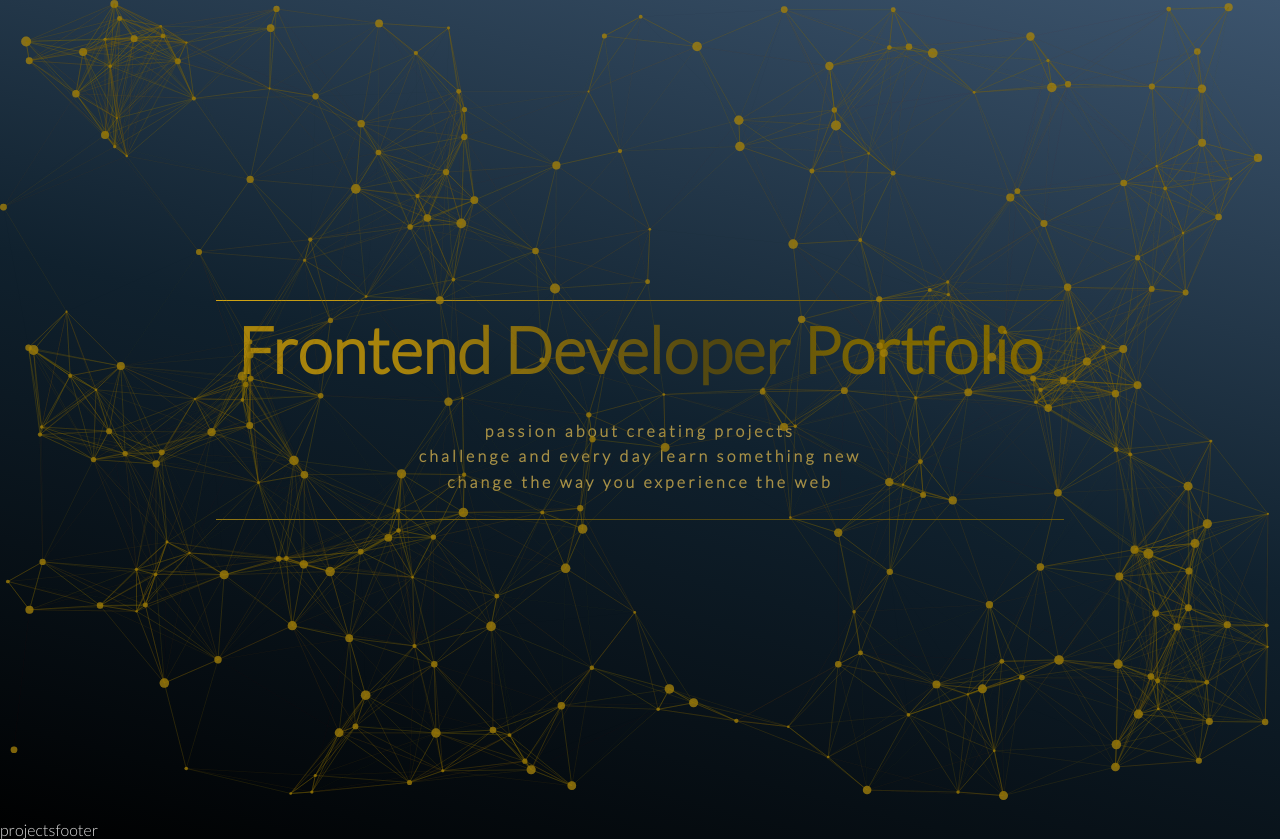
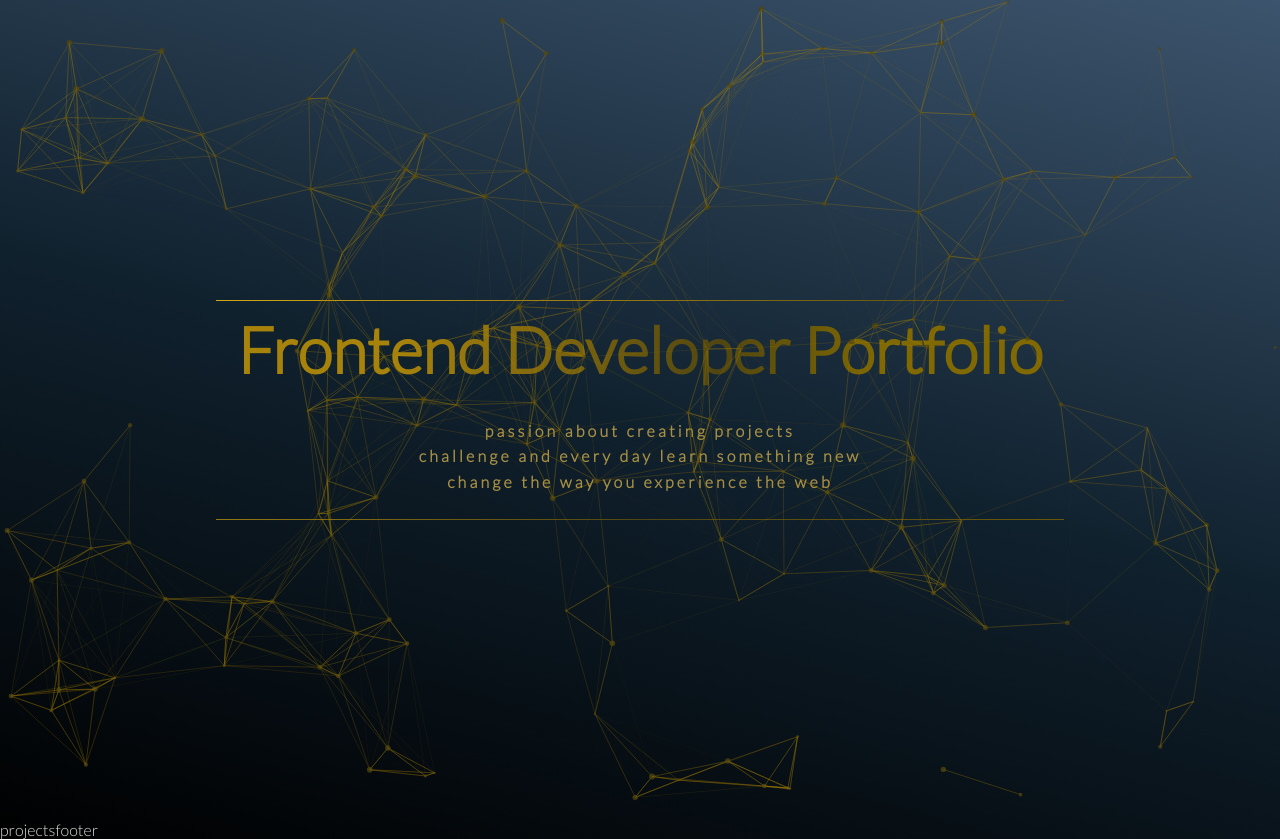
Before and after one commit to krisbaranski/portfolio, a React (Create React App) app: page / in a window 1280 px wide. Built offline with nearby package versions, Linux system fonts and the light colour scheme.

Commit message:
style: Adjust background animation

```diff
--- a/src/components/Header.js
+++ b/src/components/Header.js
@@ -39,10 +39,10 @@ const Header = () => {
             },
             modes: {
               bubble: {
-                distance: 200,
+                distance: 300,
                 duration: 1,
                 opacity: 0.2,
-                size: 5,
+                size: 3,
               },
               push: {
                 quantity: 2,
@@ -55,10 +55,10 @@ const Header = () => {
           },
           particles: {
             color: {
-              value: '#a7830c',
+              value: '#504611',
             },
             links: {
-              color: '#806902',
+              color: '#a7830c',
               distance: 150,
               enable: true,
               opacity: 0.2,
@@ -72,15 +72,15 @@ const Header = () => {
               enable: true,
               outMode: 'bounce',
               random: false,
-              speed: 1.5,
+              speed: 1.4,
               straight: false,
             },
             number: {
               density: {
                 enable: true,
-                value_area: 300,
+                value_area: 900,
               },
-              value: 80,
+              value: 150,
             },
             opacity: {
               value: 0.5,
@@ -90,7 +90,7 @@ const Header = () => {
             },
             size: {
               random: true,
-              value: 5,
+              value: 3,
             },
           },
           detectRetina: true,
```
